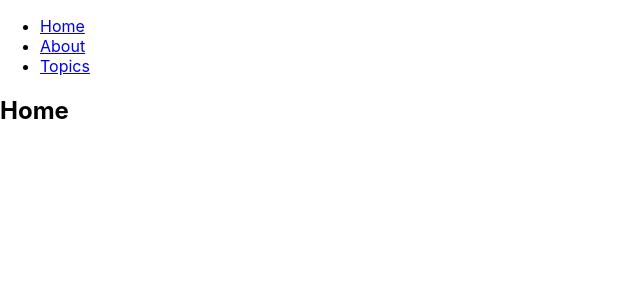
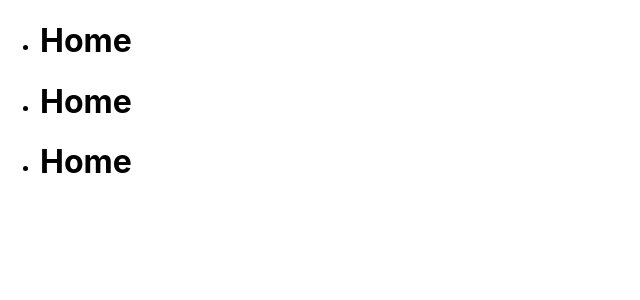
Before and after one commit to umepon0626/tsukuttayo, a React (Create React App) app in the folder workplace/: page / in a window 1280 px wide. Shown: the top 300 px of the page, without its empty margins (0-640 px from the left). Built offline with nearby package versions, Linux system fonts and the light colour scheme.

Commit message:
delete route

```diff
--- a/workplace/package.json
+++ b/workplace/package.json
@@ -1,7 +1,7 @@
 {
   "name": "workplace",
   "version": "0.1.0",
-  "homepage": "https://main.dy7b4jcco8s1d.amplifyapp.com/",
+  "homepage": "./",
   "private": true,
   "dependencies": {
     "@testing-library/jest-dom": "^5.11.4",
--- a/workplace/public/index.html
+++ b/workplace/public/index.html
@@ -2,19 +2,19 @@
 <html lang="en">
   <head>
     <meta charset="utf-8" />
-    <link rel="icon" href="https://main.dy7b4jcco8s1d.amplifyapp.com/favicon.ico" />
+    <link rel="icon" href="%PUBLIC_URL%/favicon.ico" />
     <meta name="viewport" content="width=device-width, initial-scale=1" />
     <meta name="theme-color" content="#000000" />
     <meta
       name="description"
       content="Web site created using create-react-app"
     />
-    <link rel="apple-touch-icon" href="https://main.dy7b4jcco8s1d.amplifyapp.com/logo192.png" />
+    <link rel="apple-touch-icon" href="%PUBLIC_URL%/logo192.png" />
     <!--
       manifest.json provides metadata used when your web app is installed on a
       user's mobile device or desktop. See https://developers.google.com/web/fundamentals/web-app-manifest/
     -->
-    <link rel="manifest" href="https://main.dy7b4jcco8s1d.amplifyapp.com/manifest.json" />
+    <link rel="manifest" href="%PUBLIC_URL%/manifest.json" />
     <!--
       Notice the use of %PUBLIC_URL% in the tags above.
       It will be replaced with the URL of the `public` folder during the build.
--- a/workplace/src/App.js
+++ b/workplace/src/App.js
@@ -1,43 +1,19 @@
 import React from "react";
-import {
-  BrowserRouter as Router,
-  Switch,
-  Route,
-  Link,
-  useRouteMatch,
-  useParams
-} from "react-router-dom";
 
 export default function App() {
   console.log('welcome!')
   return (
-    <Router>
-      <div>
         <ul>
           <li>
-            <Link to="/">Home</Link>
+          <h1>Home</h1>
           </li>
           <li>
-            <Link to="/about">About</Link>
+          <h1>Home</h1>
           </li>
           <li>
-            <Link to="/topics">Topics</Link>
+          <h1>Home</h1>
           </li>
         </ul>
-
-        <Switch>
-          <Route path="/about">
-            <About />
-          </Route>
-          <Route path="/topics">
-            <Topics />
-          </Route>
-          <Route component={Home}>
-            <Home />
-          </Route>
-        </Switch>
-      </div>
-    </Router>
   );
 }
 
@@ -48,42 +24,3 @@
 function About() {
   return <h2>About</h2>;
 }
-
-function Topics() {
-  let match = useRouteMatch();
-
-  return (
-    <div>
-      <h2>Topics</h2>
-
-      <ul>
-        <li>
-          <Link to={`${match.url}/components`}>Components</Link>
-        </li>
-        <li>
-          <Link to={`${match.url}/props-v-state`}>
-            Props v. State
-          </Link>
-        </li>
-      </ul>
-
-      {/* The Topics page has its own <Switch> with more routes
-          that build on the /topics URL path. You can think of the
-          2nd <Route> here as an "index" page for all topics, or
-          the page that is shown when no topic is selected */}
-      <Switch>
-        <Route path={`${match.path}/:topicId`}>
-          <Topic />
-        </Route>
-        <Route path={match.path}>
-          <h3>Please select a topic.</h3>
-        </Route>
-      </Switch>
-    </div>
-  );
-}
-
-function Topic() {
-  let { topicId } = useParams();
-  return <h3>Requested topic ID: {topicId}</h3>;
-}
```
